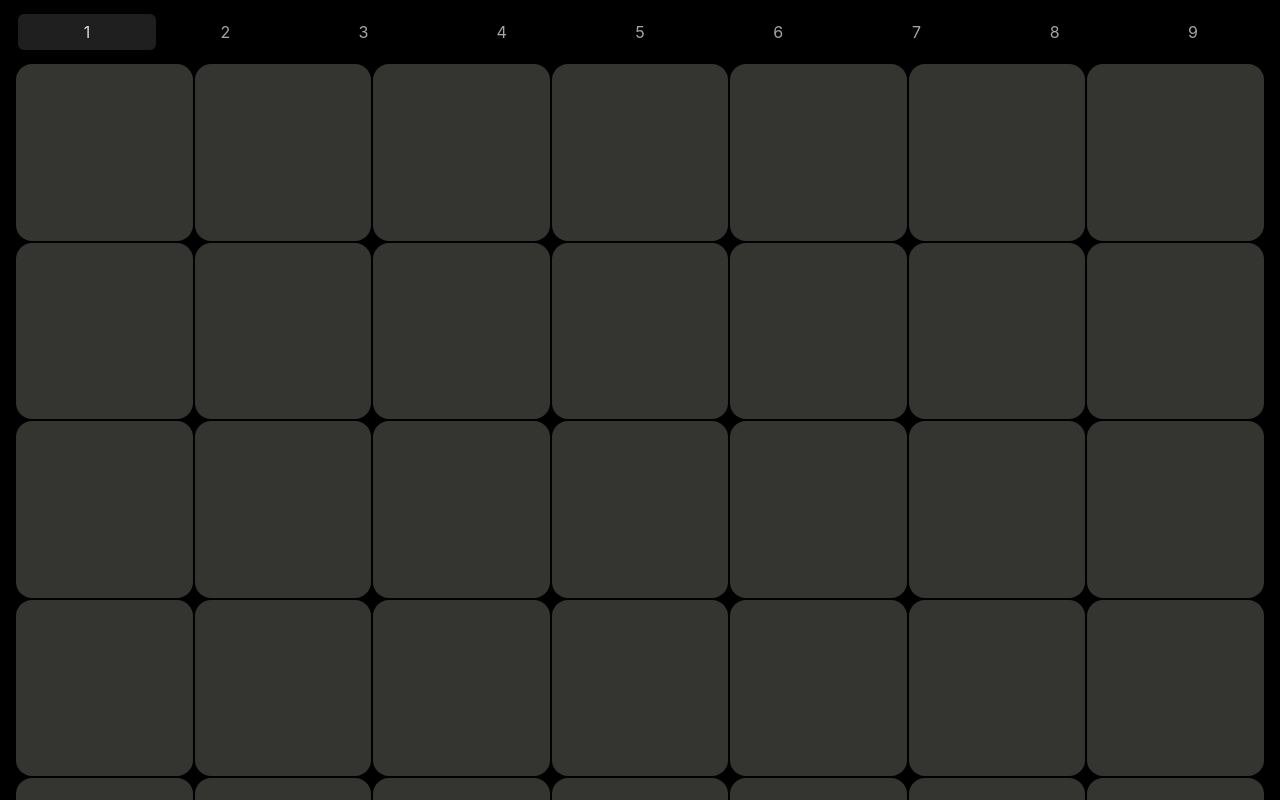
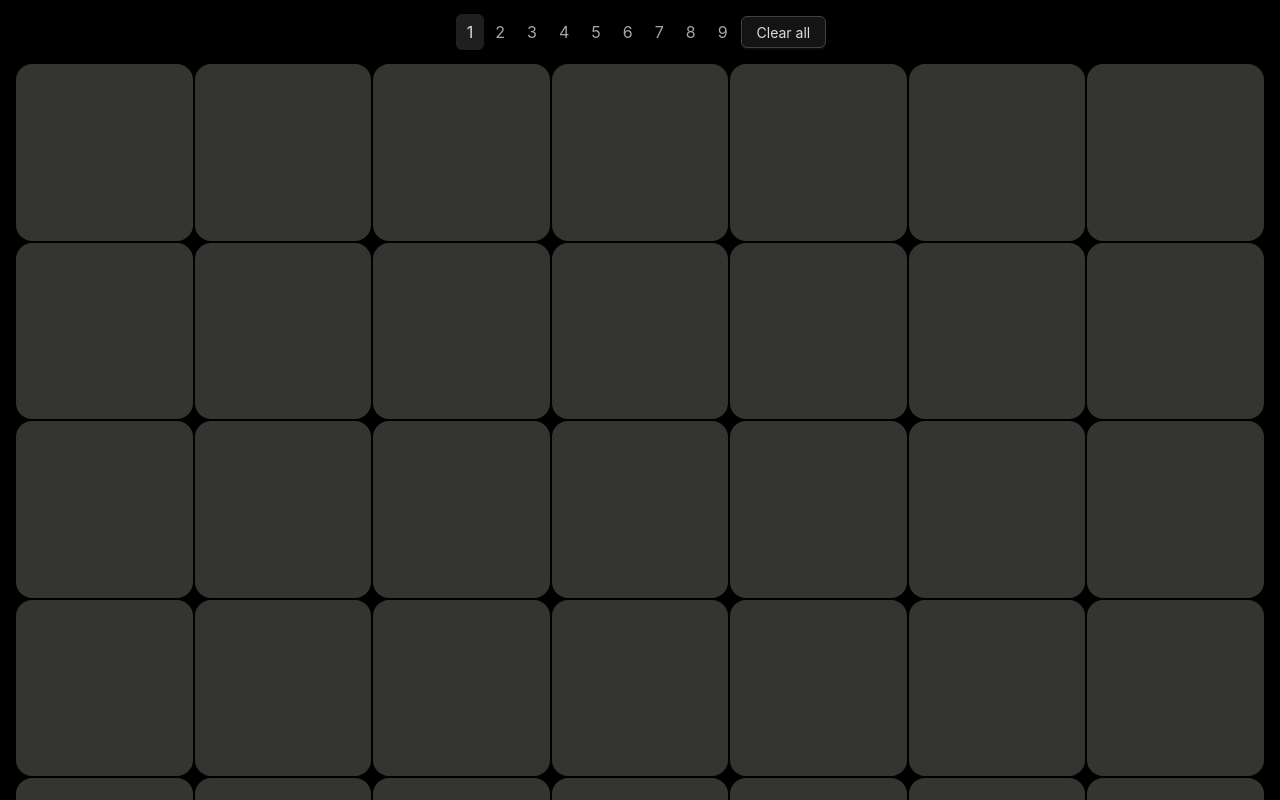
Before and after one commit to archeklein/dsos-mining-helper, a React (Vite) app: page / in a window 1280 px wide. Shown: the top 800 px of the page. Built offline with nearby package versions, Linux system fonts and the light colour scheme.

Commit message:
localstorage

```diff
--- a/index.html
+++ b/index.html
@@ -6,6 +6,13 @@
         <meta name="viewport" content="width=device-width, initial-scale=1.0" />
         <title>Mining helper</title>
         <script type="module" src="/src/main.tsx"></script>
+        <style>
+            body {
+                background-color: black;
+                margin: 0;
+                padding: 0;
+            }
+            </style>
     </head>
     <body>
         <div id="root"></div>
--- a/src/App.tsx
+++ b/src/App.tsx
@@ -1,6 +1,6 @@
 import styled from 'styled-components';
 import { useFloorStore } from './store';
-import { ConfigProvider, theme, Segmented, Layout, Flex } from 'antd';
+import { ConfigProvider, theme, Segmented, Layout, Flex, Button } from 'antd';
 import { tiles, type Tile } from './types';
 import './App.css';
 import { HTMLAttributes } from 'react';
@@ -27,13 +27,22 @@ const App = () => {
                 }}
             >
                 <Flex vertical gap={12}>
+                    <Flex justify="center" align="center">
                         <Segmented
                             options={Array.from({ length: 9 }).map((_, index) => ({ label: index + 1, value: index }))}
                             value={currentFloor}
                             onChange={setCurrentFloor}
                             size={'large'}
-                        block
                         />
+                        <Button
+                            onClick={() => {
+                                localStorage.clear();
+                                window.location.reload();
+                            }}
+                        >
+                            Clear all
+                        </Button>
+                    </Flex>
                     <FloorContainer>
                         {floors[currentFloor].map((row, rowIndex) =>
                             row.map((tile, colIndex) => (
@@ -82,7 +91,7 @@ const TileContainer = styled.div<{ $active?: boolean; $empty?: boolean }>`
     padding: 3px;
     border-radius: 16px;
     background-color: ${({ $empty }) => ($empty ? 'rgba(74,75,71,0.7)' : 'transparent')};
-    border: 2px solid ${({ $active }) => ($active ? 'rgba(74,75,71)' : 'transparent')};
+    ${({ $active }) => ($active ? 'border: 2px solid rgba(74,75,71);' : '')}
 `;
 
 const Tile = (props: { tile?: Tile; active?: boolean } & HTMLAttributes<HTMLDivElement>) => {
--- a/src/store.ts
+++ b/src/store.ts
@@ -15,6 +15,10 @@ interface FloorState {
 export const useFloorStore = create<FloorState>((set) => ({
     floors: (() => {
         const newFloors: (Tile | undefined)[][][] = [];
+
+        if (localStorage.getItem('floors')) {
+            return JSON.parse(localStorage.getItem('floors')!);
+        }
 
         // Create 9 floors
         for (let floor = 0; floor < 9; floor++) {
@@ -38,12 +42,14 @@ export const useFloorStore = create<FloorState>((set) => ({
             const floors = state.floors.slice();
             floors[state.currentFloor][row][col] = tile;
 
+            localStorage.setItem('floors', JSON.stringify(floors));
+
             return { ...state, floors };
         }),
     currentFloor: 0,
     setCurrentFloor: (floor) => set({ currentFloor: floor, currentTile: [0, 0] }),
     currentTile: [0, 0],
     setCurrentTile: (tile) => set({ currentTile: tile }),
-    currentTileType: tiles.nautilidae,
+    currentTileType: tiles.copper,
     setCurrentTileType: (tileType) => set({ currentTileType: tileType })
 }));
```
Lines whose indentation alone changed are shown as unchanged.
